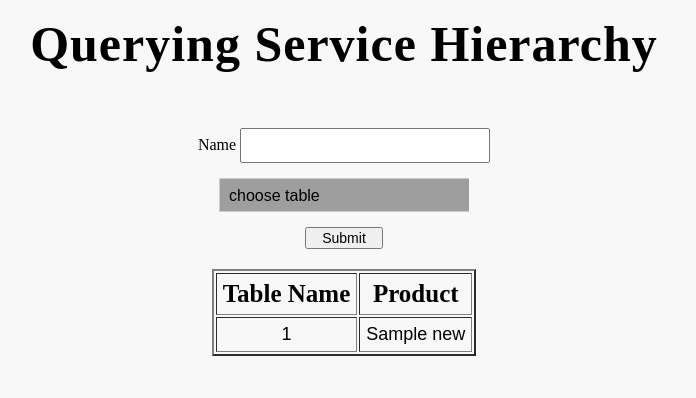
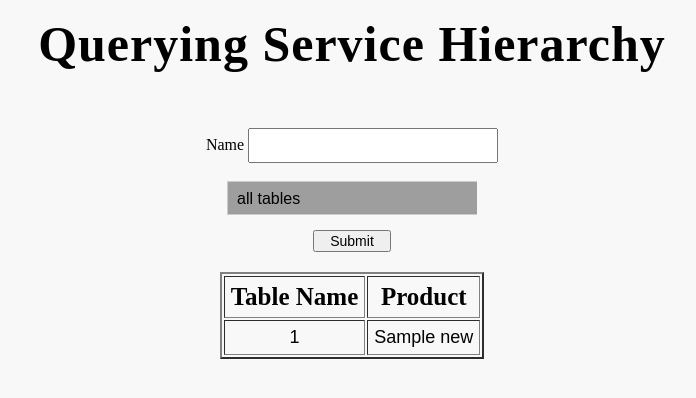
Before and after one commit to monwara98/service-hierarchy-env, a Python web app: template service-hierarchy/service-hierarchy/templates/index.html in a window 1280 px wide. Shown: the top 398 px of the page, without its empty margins (296-992 px from the left). Run offline with Jinja, Linux system fonts and the light colour scheme; the template is opened without the code that fills it: most values are stand-ins (such as "Sample title", 1, 10 or a date in 2020); form fields are guessed from the names that the template uses; grey boxes are pictures that could not be loaded.

Commit message:
played around with a few things regarding layout

```diff
--- a/service-hierarchy/service-hierarchy/templates/index.html
+++ b/service-hierarchy/service-hierarchy/templates/index.html
@@ -24,10 +24,12 @@
         {% endwith %}
         </div>
 
-        <div align="center">
-        <div class="styled-select slate" style="text-align:center;margin-top:-5px;">
+        <br>
+
+        <div align="center" style="margin-top:-20px;">
+        <div class="styled-select slate" style="text-align:center;">
         <select name="drop_down" method="GET" action="/">
-            <option value="{{tables[0]}}" selected>choose table</option>
+            <option value="{{tables[0]}}" selected>all tables</option>
             {% for t in tables[1:] %}
                 <option value="{{t}}">{{t}}</option>
             {% endfor %}
--- a/service-hierarchy/service-hierarchy/templates/layout.html
+++ b/service-hierarchy/service-hierarchy/templates/layout.html
@@ -4,9 +4,14 @@
     <title> Querying Service Hierarchy</title>
 
    <style>
+
    body {
        background-color:#F8F8F8;
        text-align:center;
+       <!--background-image:url(ihs.jpg);/*your background image*/
+       background-repeat:no-repeat;/*we want to have one single image not a repeated one*/
+       background-size:absolute;/*this sets the image to fullscreen covering the whole screen*/
+       width:100%; -->
 
    }
 
```
